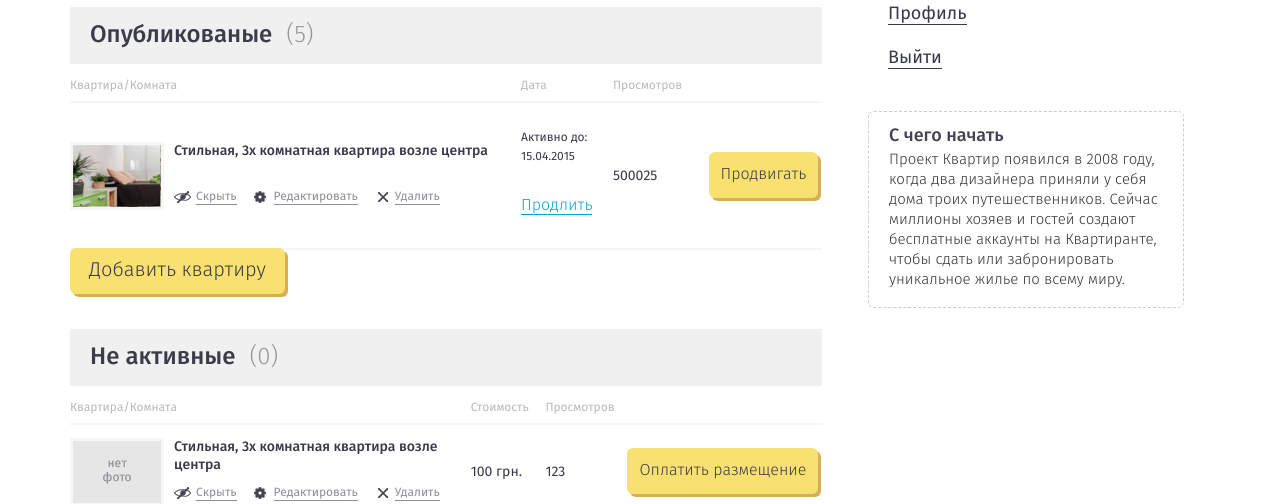
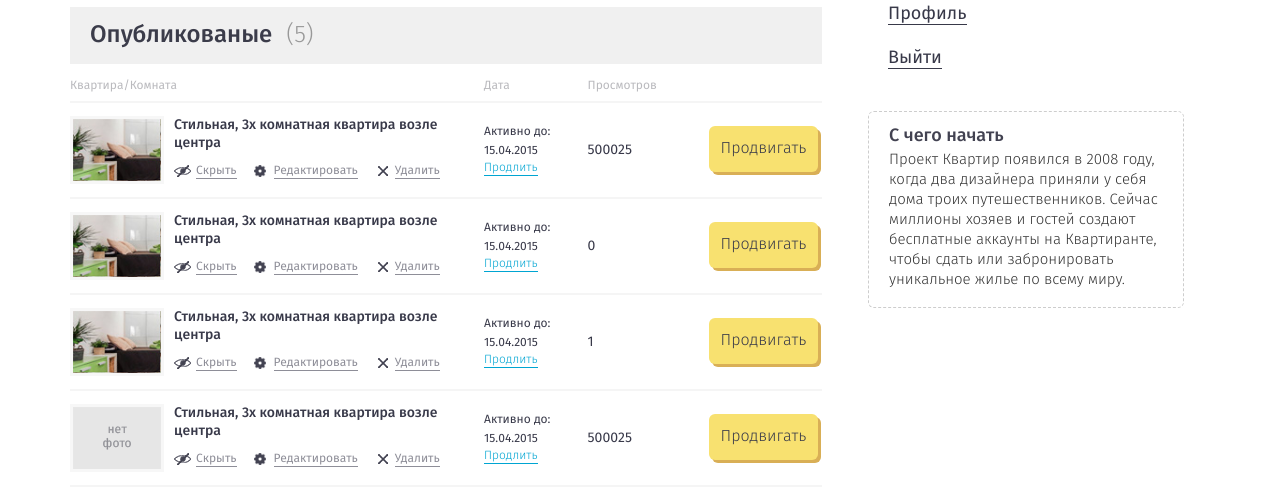
Before and after one commit to extra0/Kvartirant, a plain HTML site: page lk_rooms.html in a window 1280 px wide. Shown: the part 286-790 px from the top of the page. Drawn offline with Linux system fonts and the light colour scheme; a script that the page names is missing.

Commit message:
lk_rooms.html done

```diff
--- a/css/dev/content.less
+++ b/css/dev/content.less
@@ -697,6 +697,19 @@
 		}
 		&:active {
 			top: 0;
+		}
+	}
+	&._green {
+		background: #6aa434;
+		box-shadow: 3px 3px 0 #496212;
+		margin-top: 20px;
+		color: #fff;
+		font-family: @main_font;
+		&:active {
+			box-shadow: none;
+		}
+		&:hover {
+			background: #77b73a;
 		}
 	}
 }
@@ -2356,7 +2369,7 @@
 }
 .table {
 	&__block {
-		margin-bottom: 35px;
+		margin-bottom: 75px;
 	}
 	&__head-title {
 		font-size: 12px;
@@ -2372,6 +2385,7 @@
 	&__date {
 		font-size: 12px;
 		color: #383949;
+		margin: 0 0 -5px 0;
 	}
 	&__img {
 		float: left;
@@ -2432,11 +2446,12 @@
 	&__item {
 		padding: 13px 0;
 		&._date {width: 11%;}
-		&._room {width: 54%;}
+		&._room {width: 44%;}
 		&._cost {width: 10%;}
 		&._view {width: 8%;}
 		&._button {width: 16%;text-align: right;}
 		&._b-large {width: 29%;text-align: right;}
+		&._button-large {width: 25%;text-align: right;}
 	}
 	&__line {
 		border-bottom: 2px solid #f5f5f5;
@@ -2447,13 +2462,12 @@
 		line-height: 14px;
 	}
 	&__link {
-		font-size: 16px;
+		font-size: 12px;
 		color: #00a5d2;
 		display: inline-block;
 		border-bottom: 1px solid;
-		line-height: 16px;
-		font-family: 'Fira Light';
-		margin: 20px 0;
+		line-height: 14px;
+		font-family: 'Fira Light';
 		text-decoration: none;
 		&:hover {
 			border-bottom: 1px solid transparent;
--- a/lk_rooms.html
+++ b/lk_rooms.html
@@ -320,6 +320,51 @@
                       <button class="button _sizeM">Продвигать</button>
                     </td>
                   </tr>
+                  <tr class="table__line">
+                    <td class="table__item _room"><img src="img/content/table_img.jpg" alt="" class="table__img">
+                      <p class="table__title">Стильная, 3х комнатная квартира возле центра</p>
+                      <div class="table__buttons"><a href="#" class="table__button _hide">Скрыть</a><a href="#" class="table__button _edit">Редактировать</a><a href="#" class="table__button _del">Удалить</a></div>
+                    </td>
+                    <td class="table__item _date">
+                      <p class="table__date">Активно до:<br>15.04.2015</p><a href="#" class="table__link">Продлить</a>
+                    </td>
+                    <td class="table__item _view">
+                      <p class="table__text">0</p>
+                    </td>
+                    <td class="table__item _button">
+                      <button class="button _sizeM">Продвигать</button>
+                    </td>
+                  </tr>
+                  <tr class="table__line">
+                    <td class="table__item _room"><img src="img/content/table_img.jpg" alt="" class="table__img">
+                      <p class="table__title">Стильная, 3х комнатная квартира возле центра</p>
+                      <div class="table__buttons"><a href="#" class="table__button _hide">Скрыть</a><a href="#" class="table__button _edit">Редактировать</a><a href="#" class="table__button _del">Удалить</a></div>
+                    </td>
+                    <td class="table__item _date">
+                      <p class="table__date">Активно до:<br>15.04.2015</p><a href="#" class="table__link">Продлить</a>
+                    </td>
+                    <td class="table__item _view">
+                      <p class="table__text">1</p>
+                    </td>
+                    <td class="table__item _button">
+                      <button class="button _sizeM">Продвигать</button>
+                    </td>
+                  </tr>
+                  <tr class="table__line">
+                    <td class="table__item _room"><img src="img/not_foto.png" alt="" class="table__img">
+                      <p class="table__title">Стильная, 3х комнатная квартира возле центра</p>
+                      <div class="table__buttons"><a href="#" class="table__button _hide">Скрыть</a><a href="#" class="table__button _edit">Редактировать</a><a href="#" class="table__button _del">Удалить</a></div>
+                    </td>
+                    <td class="table__item _date">
+                      <p class="table__date">Активно до:<br>15.04.2015</p><a href="#" class="table__link">Продлить</a>
+                    </td>
+                    <td class="table__item _view">
+                      <p class="table__text">500025</p>
+                    </td>
+                    <td class="table__item _button">
+                      <button class="button _sizeM">Продвигать</button>
+                    </td>
+                  </tr>
                 </tbody>
               </table><a href="#" class="button _green">Добавить квартиру</a>
             </div>
@@ -331,8 +376,7 @@
                 <tbody>
                   <tr class="table__line">
                     <th class="table__head-title">Квартира/Комната</th>
-                    <th class="table__head-title">Стоимость</th>
-                    <th class="table__head-title">Просмотров</th>
+                    <th class="table__head-title">Дата</th>
                     <th class="table__head-title"></th>
                   </tr>
                   <tr class="table__line">
@@ -340,13 +384,8 @@
                       <p class="table__title">Стильная, 3х комнатная квартира возле центра</p>
                       <div class="table__buttons"><a href="#" class="table__button _hide">Скрыть</a><a href="#" class="table__button _edit">Редактировать</a><a href="#" class="table__button _del">Удалить</a></div>
                     </td>
-                    <td class="table__item _cost">
-                      <p class="table__text">100 грн.</p>
-                    </td>
-                    <td class="table__item _view">
-                      <p class="table__text">123</p>
-                    </td>
-                    <td class="table__item _b-large">
+                    <td class="table__item _date"><a href="#" class="table__link">Продлить</a></td>
+                    <td class="table__item _button-large">
                       <button class="button _sizeM">Оплатить размещение</button>
                     </td>
                   </tr>
```
Also changed, not shown: css/styles.css, 1 other file.
